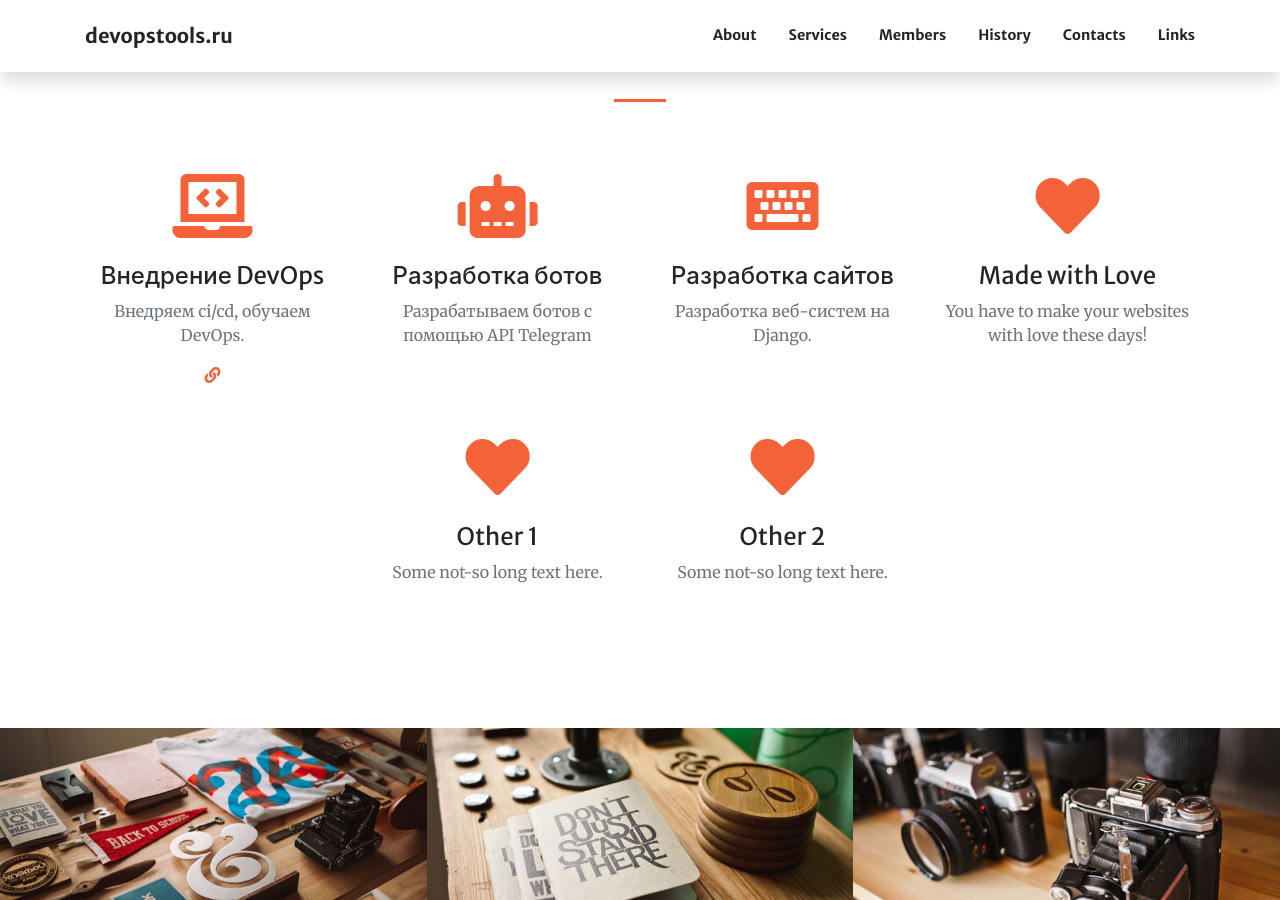
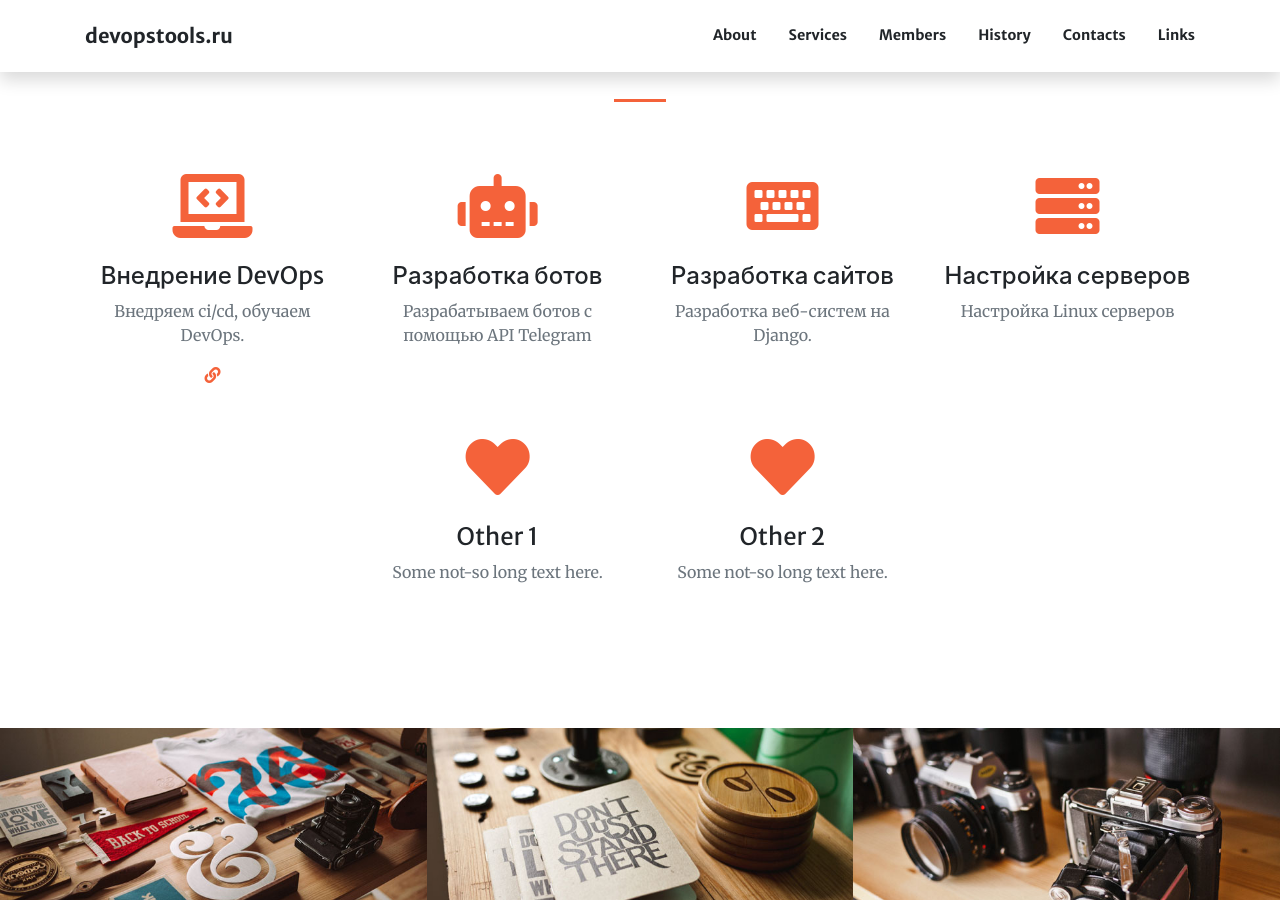
Before and after one commit to hacker342/devopstools.guthub.io, a Jekyll site: the page built from index.md, in a window 1280 px wide and 900 px high, scrolled down 1469 px. Built offline with Jekyll 4.4.1, drawn with Linux system fonts in a browser that asks for light colours; nearby versions of some CDN libraries.

Commit message:
add server

```diff
--- a/index.md
+++ b/index.md
@@ -36,9 +36,9 @@ sections:
       - title: Разработка сайтов
         text: Разработка веб-систем на Django.
         icon: fas fa-keyboard
-      - title: Made with Love
-        text: You have to make your websites with love these days!
-        icon: fa-heart
+      - title: Настройка серверов
+        text: Настройка Linux серверов
+        icon: fas fa-server
       - title: Other 1
         text: Some not-so long text here.
         icon: fa-heart
```
